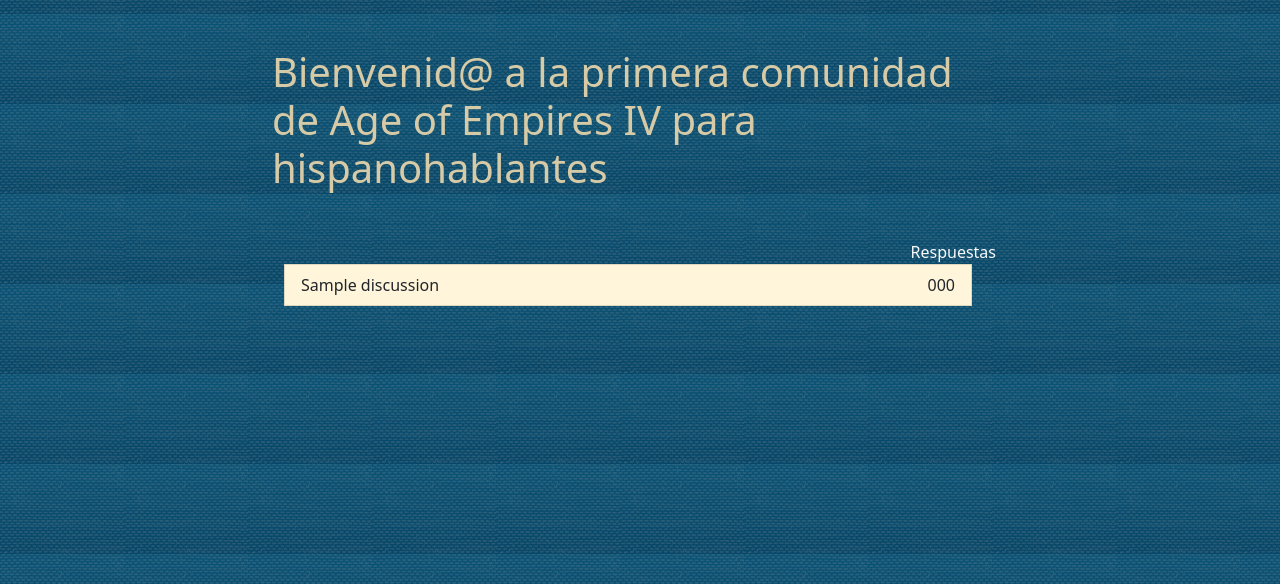
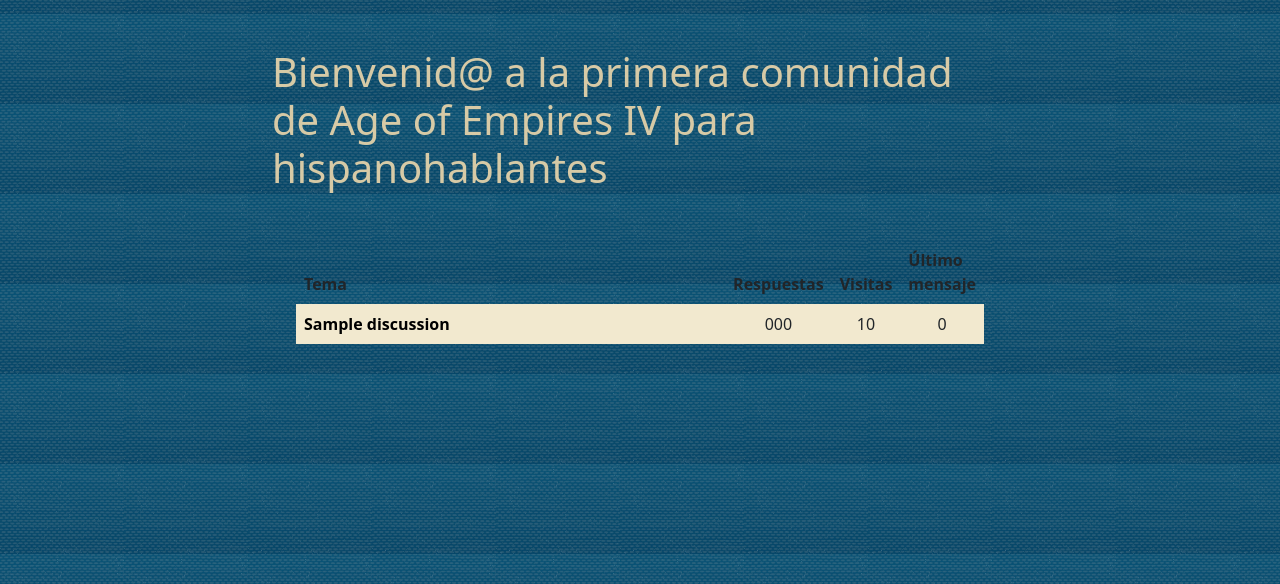
Before and after one commit to Migueel0/Ageforum, a Django app: template templates/forum/index.html in a window 1280 px wide. Shown: the part 76-660 px from the top of the page. Run offline with Django 3.2, Linux system fonts and the light colour scheme; tables that the repository leaves empty hold one stand-in row (values such as "Sample post"); the template is opened without the code that fills it: values that come from a table or form of the project are taken from there, most other values are stand-ins (such as "Sample title", 1, 10 or a date in 2020); some libraries are stand-ins or nearby versions.

Commit message:
UI improvements on index -Add table for Discussions -Add show number of Responses -Add show number of visits for Discussions -Add last Response time for Discussions

```diff
--- a/forum/models.py
+++ b/forum/models.py
@@ -18,9 +18,13 @@
     def __eq__(self, other):
         return self.id == other.id
 
+    def __hash__(self):
+        return super().__hash__()
+
 
 class Discussion(Message):
-    title = models.CharField(max_length=1000)
+    title = models.CharField(max_length=500)
+    views = models.PositiveBigIntegerField(default=0)
 
 
 class Response(Message):
--- a/forum/views.py
+++ b/forum/views.py
@@ -1,4 +1,7 @@
-from os import cpu_count
+from datetime import datetime, timedelta
+import pytz
+import time
+
 from django.contrib.auth.password_validation import password_changed
 from django.http.response import HttpResponse, HttpResponseRedirect
 from django.shortcuts import render
@@ -26,16 +29,61 @@
     Show all discussions
     """
     discussion_list = Discussion.objects.order_by('date_publication')
-    #dict with number of responses for each discussion
+
+    discussion_number_response_dict = __retrieve_discussion_number_response_dict(
+        discussion_list)
+    discussion_last_message_date_dict = __retrieve_discussion_last_message_date_dict(
+        discussion_list)
+
+    context = {
+        'discussion_list': discussion_list,
+        'discussion_number_response_dict': discussion_number_response_dict,
+        'discussion_last_message_date_dict': discussion_last_message_date_dict
+    }
+    return render(request, INDEX_TEMPLATE, context)
+
+
+def __retrieve_discussion_last_message_date_dict(discussion_list):
+    """
+    Return dictionary with date of last response for each discussion
+    """
+    discussion_last_message_date_dict = {}
+    for discussion in discussion_list:
+        last_discussion_reponse = Response.objects.filter(
+            topic=discussion).order_by('date_publication').last()
+        if last_discussion_reponse:
+            discussion_last_message_date_dict[discussion.id] = __format_timedelta(
+                datetime.now(pytz.utc) - last_discussion_reponse.date_publication)
+        else:  # no responses in discussion yet -> show date of publication of discussion
+            discussion_last_message_date_dict[discussion.id] = __format_timedelta(
+                datetime.now(pytz.utc) - discussion.date_publication)
+    return discussion_last_message_date_dict
+
+
+def __format_timedelta(timedelta: timedelta):
+    """
+    Return timedelta in days, hours o minutes
+    """
+    days = timedelta.days
+    hours = timedelta.seconds//3600
+    minutes = timedelta.seconds//60
+    if days > 0:
+        return str(days) + 'd'
+    elif hours > 0:
+        return str(hours) + 'h'
+    else:
+        return str(minutes) + 'm'
+
+
+def __retrieve_discussion_number_response_dict(discussion_list):
+    """
+    Return dictionary with number of responses for each discussion
+    """
     discussion_number_response_dict = {}
     for discussion in discussion_list:
         response_count = Response.objects.filter(topic=discussion).count()
         discussion_number_response_dict[discussion.id] = response_count
-    context = {
-        'discussion_list': discussion_list,
-        'discussion_number_response_dict': discussion_number_response_dict,
-    }
-    return render(request, INDEX_TEMPLATE, context)
+    return discussion_number_response_dict
 
 
 def discussion_create(request):
@@ -95,9 +143,12 @@
     """
     if request.method == 'GET':
         discussion = get_object_or_404(Discussion, id=discussion_id)
+        discussion.views += 1
+        discussion.save()
         response_list = Response.objects.filter(
             topic=discussion).order_by('date_publication')
-        vote_count_dict = retrieve_discussion_votes(discussion, response_list)
+        vote_count_dict = __retrieve_discussion_votes(
+            discussion, response_list)
         context = {
             'discussion': discussion,
             'response_list': response_list,
@@ -105,7 +156,7 @@
         }
         # if user is logged in retrieve list of votes for that user and discussion
         if request.user.id:
-            messages_voted_by_user_list = retrieve_user_discussion_votes(
+            messages_voted_by_user_list = __retrieve_user_discussion_votes(
                 request.user, discussion)
             context['messages_voted_by_user_list'] = messages_voted_by_user_list
         return render(request, DISCUSSION_DETAIL_TEMPLATE, context)
@@ -113,7 +164,7 @@
         raise PermissionDenied()
 
 
-def retrieve_discussion_votes(discussion, response_list):
+def __retrieve_discussion_votes(discussion, response_list):
     """
     Return a dictionary of votes for given discussion and responses
     """
@@ -126,7 +177,7 @@
     return vote_count_dict
 
 
-def retrieve_user_discussion_votes(user, discussion):
+def __retrieve_user_discussion_votes(user, discussion):
     """
     Return list of messages voted given user and discussion
     """
--- a/templates/forum/index.html
+++ b/templates/forum/index.html
@@ -12,25 +12,37 @@
                     <a href="discussion_create" class="mb-3 mx-auto btn btn-primary">+ Nuevo tema</a>
                 </div>
                 {% endif %}
-
-                <div id="discussion_legend" class="row justify-content-end text-light">
-                    Respuestas
-                </div>
-                <div id="discussion_list" class="row list-group">
+                <div id="table_wrapper">
                     {% if discussion_list %}
-                    {% for discussion in discussion_list %}
-                    <div class="row">
-                        <a href="{{discussion.id}}"
-                            class="list-group-item list-group-item-action yellow_background_color">
-                            <div class="col d-inline">
-                                {{ discussion.title }}
-                            </div>
-                            <div class="col d-inline float-end">
-                                {{discussion_number_response_dict|get_item_from_dict:discussion.id}}
-                            </div>
-                        </a>
-                    </div>
-                    {% endfor %}
+                    <table class="table table-hover table-borderless align-middle table-striped"
+                        aria-describedby="discussions table">
+                        <thead>
+                            <tr>
+                                <th scope="col" style="width:75%">Tema</th>
+                                <th scope="col">Respuestas</th>
+                                <th scope="col">Visitas</th>
+                                <th scope="col">Último mensaje</th>
+                            </tr>
+                        </thead>
+                        <tbody>
+                            {% for discussion in discussion_list %}
+                            <tr class="yellow_background_color">
+                                <th scope="row">
+                                    <a class="author_link" href="{{discussion.id}}">
+                                        {{ discussion.title }}
+                                    </a>
+                                </th>
+                                <td class="text-center">
+                                    {{discussion_number_response_dict|get_item_from_dict:discussion.id}}
+                                </td>
+                                <td class="text-center">{{discussion.views}}</td>
+                                <td class="text-center">
+                                    {{discussion_last_message_date_dict|get_item_from_dict:discussion.id}}
+                                </td>
+                            </tr>
+                            {% endfor %}
+                        </tbody>
+                    </table>
                     {% else %}
                     <h1 class="text-danger">No hay discusiones</h1>
                     {% endif %}
@@ -39,4 +51,5 @@
         </div>
     </div>
 </div>
+</div>
 {% endblock %}
```
